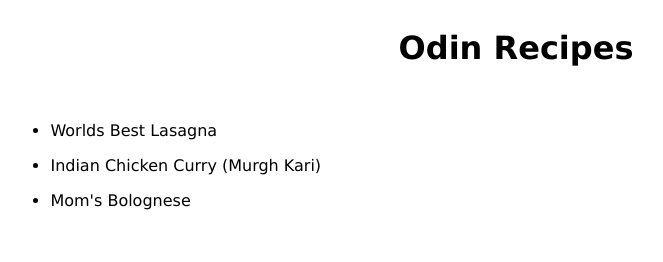
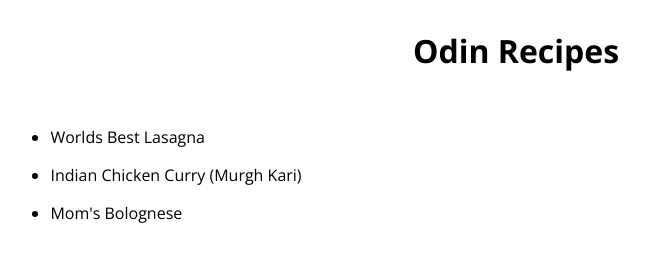
Before and after one commit to niklonberg/odin-recipes, a plain HTML site: page index.html in a window 1280 px wide. Shown: the whole page, without its empty margins (124-787 px from the left). Drawn offline with nearby package versions, Linux system fonts and the light colour scheme.

Commit message:
Add Open Sans font, move font family css rule to body selector

```diff
--- a/index.html
+++ b/index.html
@@ -6,6 +6,9 @@
     <meta name="viewport" content="width=device-width, initial-scale=1.0">
     <title>Odin Recipes</title>
     <link rel="stylesheet" href="styles/style.css">
+    <link rel="preconnect" href="https://fonts.googleapis.com">
+    <link rel="preconnect" href="https://fonts.gstatic.com" crossorigin>
+    <link href="https://fonts.googleapis.com/css2?family=Open+Sans:ital,wght@0,300;0,400;0,700;1,300;1,400;1,700&family=Roboto:ital,wght@0,400;0,900;1,300&display=swap" rel="stylesheet">
 </head>
 <body>
     <div class="wrapper">
--- a/styles/recipes.css
+++ b/styles/recipes.css
@@ -1,6 +1,5 @@
 * {
     box-sizing: border-box;
-    font-family: Verdana, Tahoma, sans-serif;
 }
 
 body {
--- a/styles/style.css
+++ b/styles/style.css
@@ -1,11 +1,11 @@
 * {
     box-sizing: border-box;
-    font-family: Verdana, Tahoma, sans-serif;
 }
 
 body {
     display: flex;
     justify-content: center;
+    font-family: "Open Sans", Verdana, Tahoma, sans-serif;
 }
 
 .wrapper {
```
